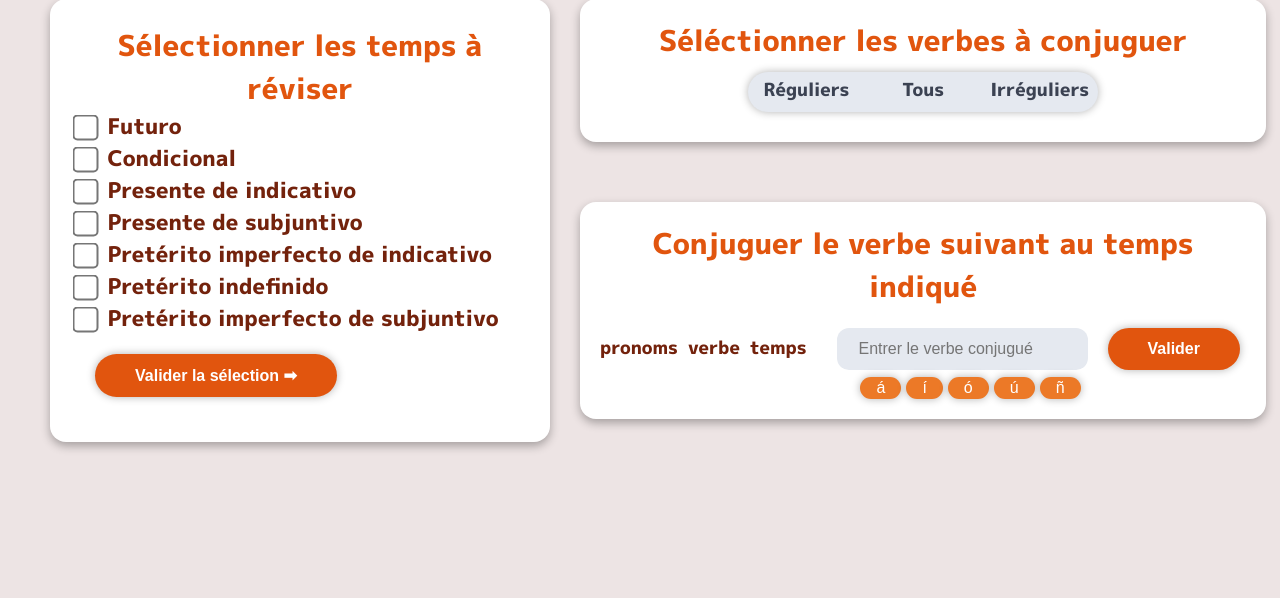
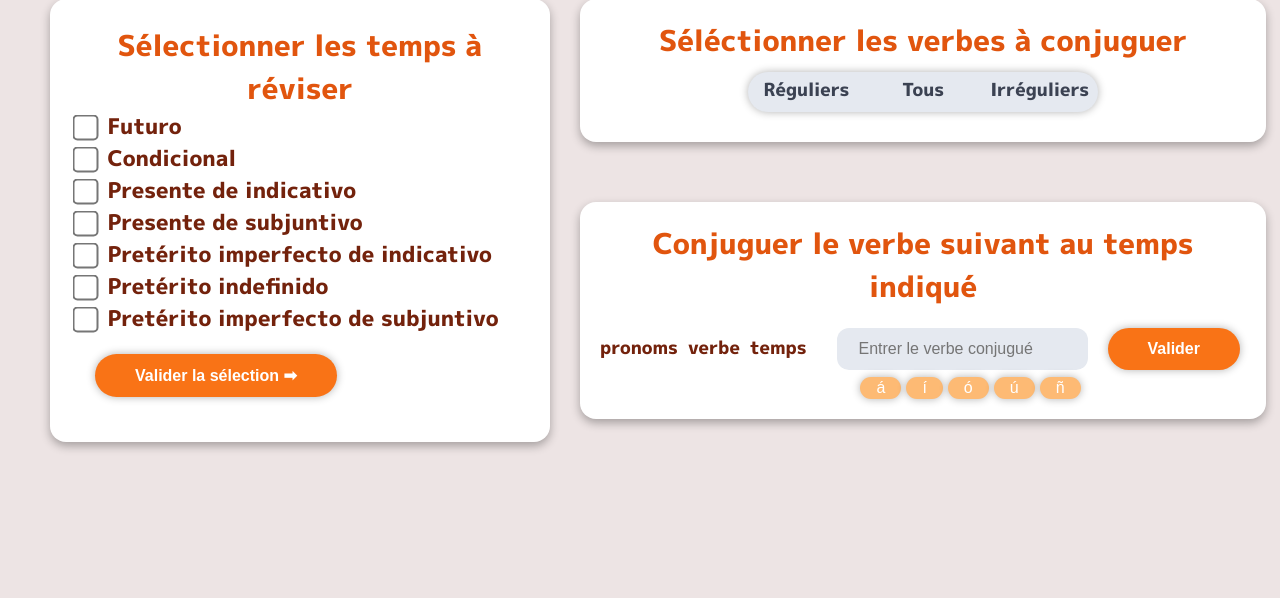
Before and after one commit to Tezay/conjug, a Flask app: page / in a window 1280 px wide. Shown: the part 141-739 px from the top of the page. Run offline with Flask 3, Linux system fonts and the light colour scheme.

Commit message:
Update style.css

```diff
--- a/static/css/style.css
+++ b/static/css/style.css
@@ -152,13 +152,13 @@ body {
   cursor: pointer;
   border-radius: 24px;
   font-size:16px;
-  background-color: #e1550e;
+  background-color: #f97316;
   box-shadow: 0px 0px 8px rgba(0, 0, 0, 0.3);
   transition: background-color 0.2s ease, box-shadow 0.2s ease;
 }
 
 .times button:hover {
-  background-color: #ed611b;
+  background-color: #fca055;
   box-shadow: 0px 0px 16px rgba(0, 0, 0, 0.3);
 }
 
@@ -225,13 +225,13 @@ input[type="text"] {
   cursor: pointer;
   border-radius: 24px;
   font-size:16px;
-  background-color: #e1550e;
+  background-color: #f97316;
   box-shadow: 0px 0px 8px rgba(0, 0, 0, 0.3);
   transition: background-color 0.2s ease, box-shadow 0.2s ease;
 }
 
 .exercice button[type="submit"]:hover {
-  background-color: #ed611b;
+  background-color: #fca055;
   box-shadow: 0px 0px 16px rgba(0, 0, 0, 0.3);
 }
 
@@ -244,12 +244,16 @@ input[type="text"] {
   cursor: pointer;
   border-radius: 24px;
   font-size:16px;
-  background-color: #ec7927;
+  background-color: #fdba74;
   box-shadow: 0px 0px 8px rgba(0, 0, 0, 0.3);
   transition: background-color 0.2s ease, box-shadow 0.2s ease;
   display: flex;
   justify-content: center;
   margin-top: 2px;
+}
+
+.exercice .special-characters button:hover {
+	background-color: #fdc68b;
 }
 
 .exercice .special-characters {
```
